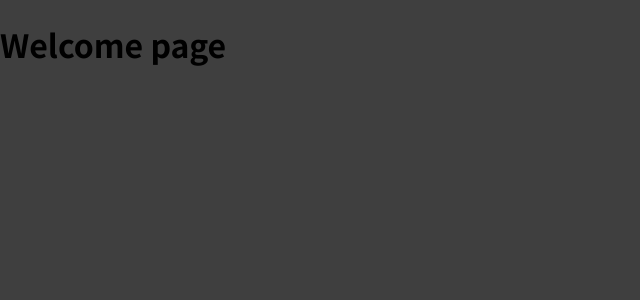
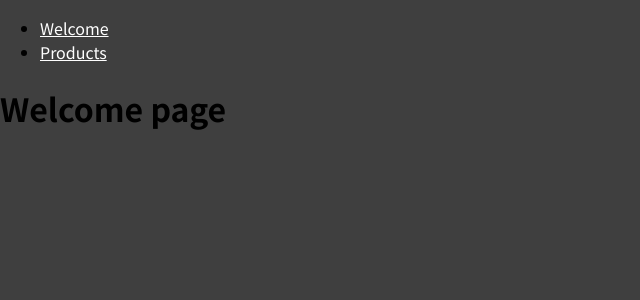
Before and after one commit to zackrogerst/react-router-practice, a React (Create React App) app: page /welcome in a window 1280 px wide. Shown: the top 300 px of the page, without its empty margins (0-640 px from the left). Built offline with nearby package versions, Linux system fonts and the light colour scheme.

Commit message:
added Link and MainHeader. removed comments from  html

```diff
--- a/public/index.html
+++ b/public/index.html
@@ -10,34 +10,13 @@
 			content="Web site created using create-react-app"
 		/>
 		<link rel="apple-touch-icon" href="%PUBLIC_URL%/logo192.png" />
-    <!--
-      manifest.json provides metadata used when your web app is installed on a
-      user's mobile device or desktop. See https://developers.google.com/web/fundamentals/web-app-manifest/
-    -->
+
 		<link rel="manifest" href="%PUBLIC_URL%/manifest.json" />
-    <!--
-      Notice the use of %PUBLIC_URL% in the tags above.
-      It will be replaced with the URL of the `public` folder during the build.
-      Only files inside the `public` folder can be referenced from the HTML.
 
-      Unlike "/favicon.ico" or "favicon.ico", "%PUBLIC_URL%/favicon.ico" will
-      work correctly both with client-side routing and a non-root public URL.
-      Learn how to configure a non-root public URL by running `npm run build`.
-    -->
-    <title>React App</title>
+		<title>Routing Practice</title>
 	</head>
 	<body>
 		<noscript>You need to enable JavaScript to run this app.</noscript>
 		<div id="root"></div>
-    <!--
-      This HTML file is a template.
-      If you open it directly in the browser, you will see an empty page.
-
-      You can add webfonts, meta tags, or analytics to this file.
-      The build step will place the bundled scripts into the <body> tag.
-
-      To begin the development, run `npm start` or `yarn start`.
-      To create a production bundle, use `npm run build` or `yarn build`.
-    -->
 	</body>
 </html>
--- a/src/App.js
+++ b/src/App.js
@@ -1,17 +1,20 @@
 import { Route } from "react-router-dom";
 import Welcome from "./screens/Welcome";
 import Products from "./screens/Products";
+import MainHeader from "./components/MainHeader";
 
 function App() {
 	return (
 		<div>
+			<MainHeader />
+			<main>
 				<Route path="/welcome">
 					<Welcome />
 				</Route>
-
 				<Route path="/products">
 					<Products />
 				</Route>
+			</main>
 		</div>
 	);
 }
--- /dev/null
+++ b/src/components/MainHeader.jsx
@@ -0,0 +1,21 @@
+import React from "react";
+import { Link } from "react-router-dom";
+
+const MainHeader = () => {
+	return (
+		<header>
+			<nav>
+				<ul>
+					<li>
+						<Link to="/welcome">Welcome</Link>
+					</li>
+					<li>
+						<Link to="/products">Products</Link>
+					</li>
+				</ul>
+			</nav>
+		</header>
+	);
+};
+
+export default MainHeader;
--- a/src/index.css
+++ b/src/index.css
@@ -1,14 +1,22 @@
-@import url('https://fonts.googleapis.com/css2?family=Noto+Sans+JP:wght@400;700&display=swap');
+@import url("https://fonts.googleapis.com/css2?family=Noto+Sans+JP:wght@400;700&display=swap");
 
 * {
-  box-sizing: border-box;
+	box-sizing: border-box;
 }
 
 html {
-  font-family: 'Noto Sans JP', sans-serif;
+	font-family: "Noto Sans JP", sans-serif;
 }
 
 body {
-  margin: 0;
-  background-color: #3f3f3f;
+	margin: 0;
+	background-color: #3f3f3f;
 }
+
+a {
+	color: white;
+}
+
+a:visited {
+	color: rgb(164, 164, 164);
+}
```
Also changed, not shown: 2 other files (tests, documents, lock files or other folders). Lines whose indentation alone changed are shown as unchanged.
